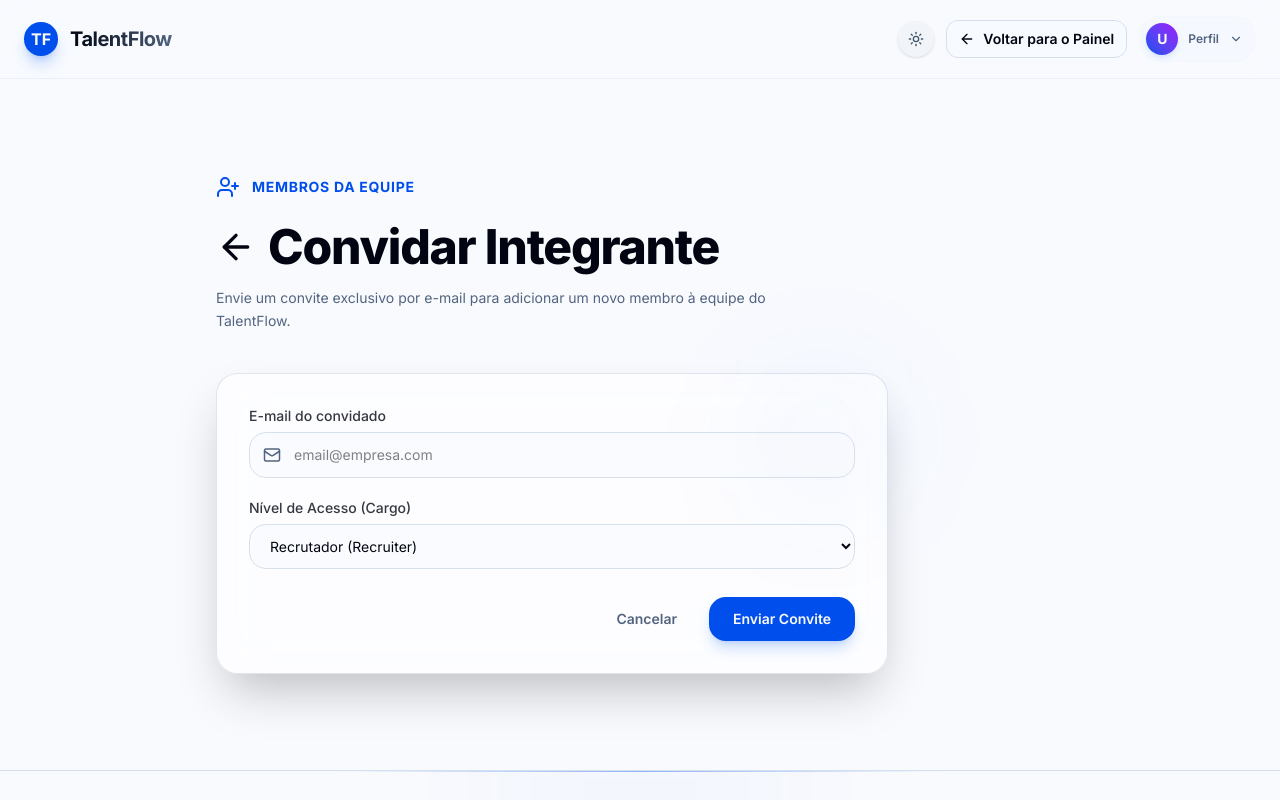
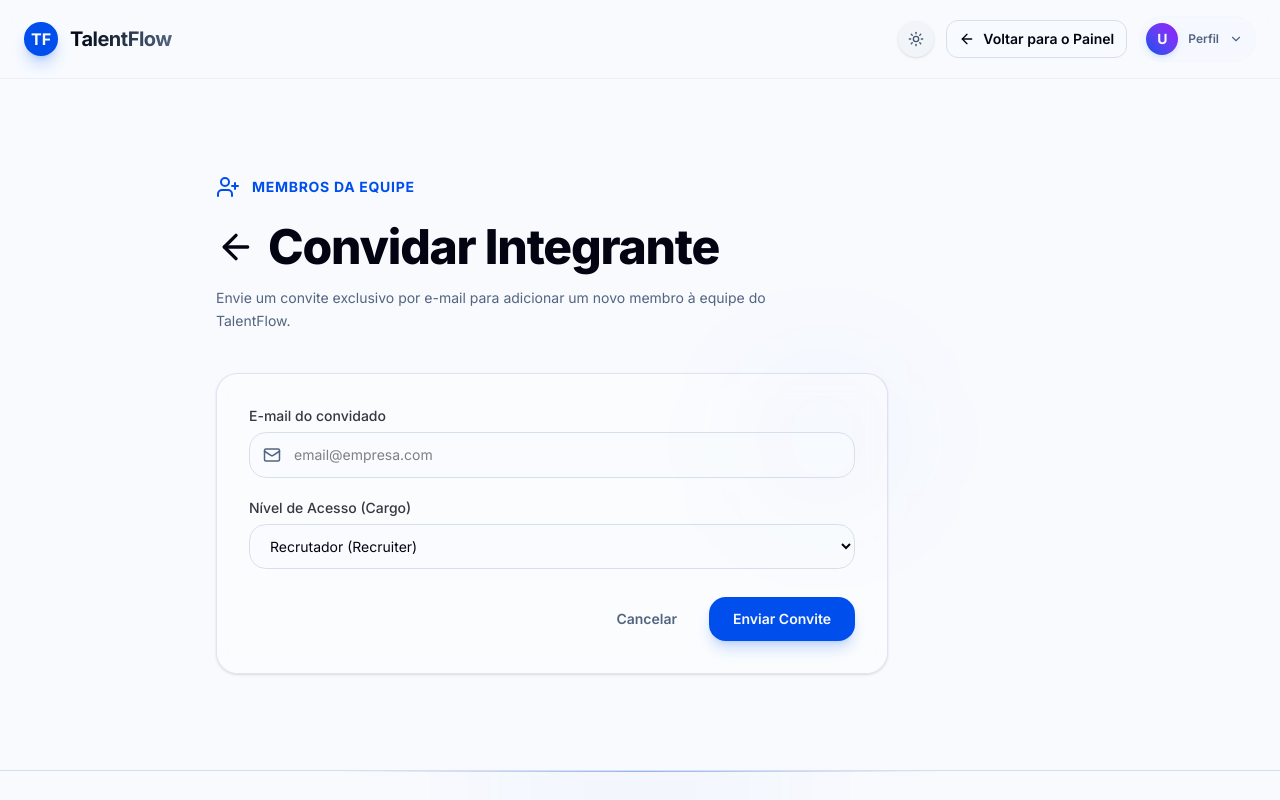
Before and after one commit to laurielmesquita/talentflow, a Next.js app in the folder talentflow-web/: page /invite in a window 1280 px wide. Shown: the top 800 px of the page. Built offline with nearby package versions, Linux system fonts and the light colour scheme; no server answers.

Commit message:
style: remove heavy shadows and align settings cards to bento grid style

```diff
--- a/talentflow-web/src/app/change-password/page.tsx
+++ b/talentflow-web/src/app/change-password/page.tsx
@@ -125,7 +125,7 @@ export default function ChangePasswordPage() {
 
         {/* Form Card Box */}
         <div className="max-w-2xl mt-10">
-          <div className="bg-card/65 backdrop-blur-xl border border-border/80 rounded-2xl p-8 shadow-2xl relative">
+          <div className="bg-card/40 backdrop-blur-md border border-border/80 rounded-2xl p-8 shadow-sm relative">
             <div className="absolute top-0 right-0 w-32 h-32 bg-primary/5 rounded-full blur-3xl pointer-events-none -z-10" />
 
             {/* Error Feedbacks */}
--- a/talentflow-web/src/app/invite/page.tsx
+++ b/talentflow-web/src/app/invite/page.tsx
@@ -112,7 +112,7 @@ export default function InvitePage() {
 
         {/* Form Card Box */}
         <div className="max-w-2xl mt-10">
-          <div className="bg-card/65 backdrop-blur-xl border border-border/80 rounded-2xl p-8 shadow-2xl relative">
+          <div className="bg-card/40 backdrop-blur-md border border-border/80 rounded-2xl p-8 shadow-sm relative">
             <div className="absolute top-0 right-0 w-32 h-32 bg-primary/5 rounded-full blur-3xl pointer-events-none -z-10" />
 
             {success ? (
```
